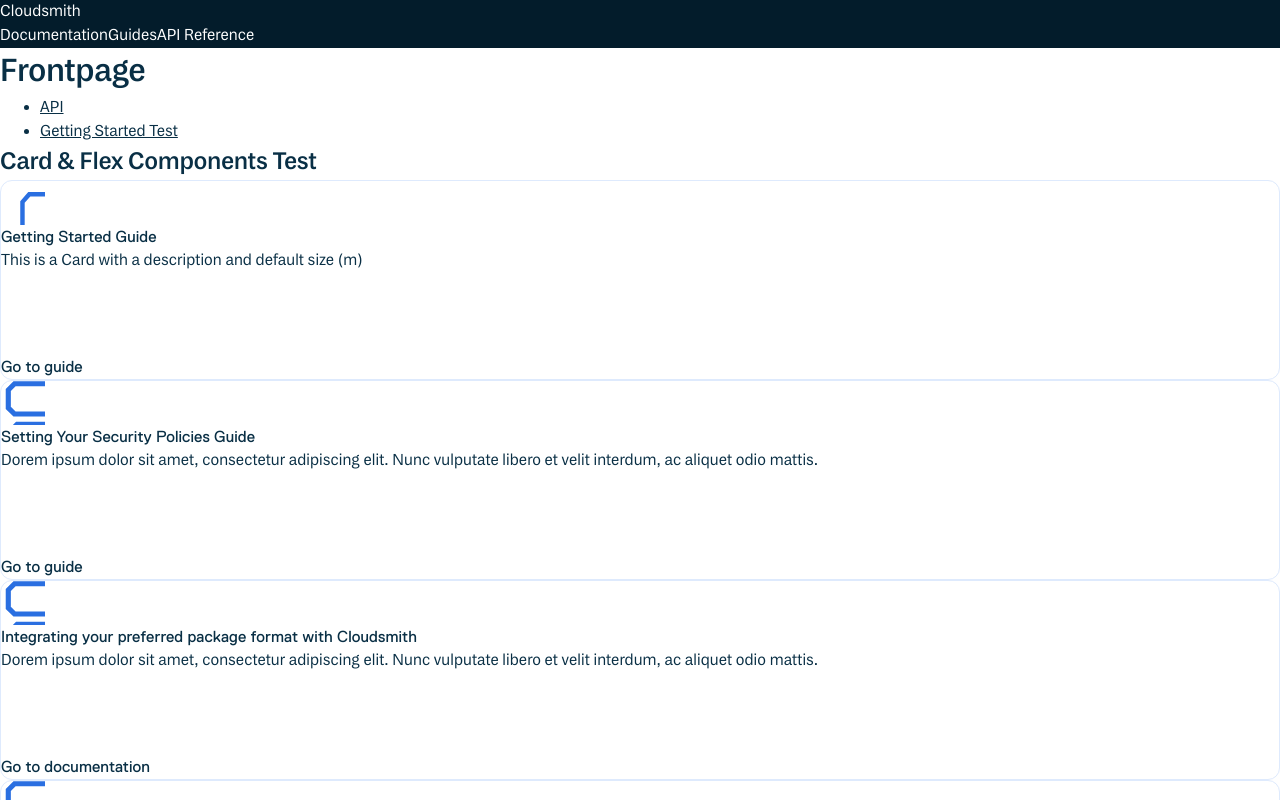
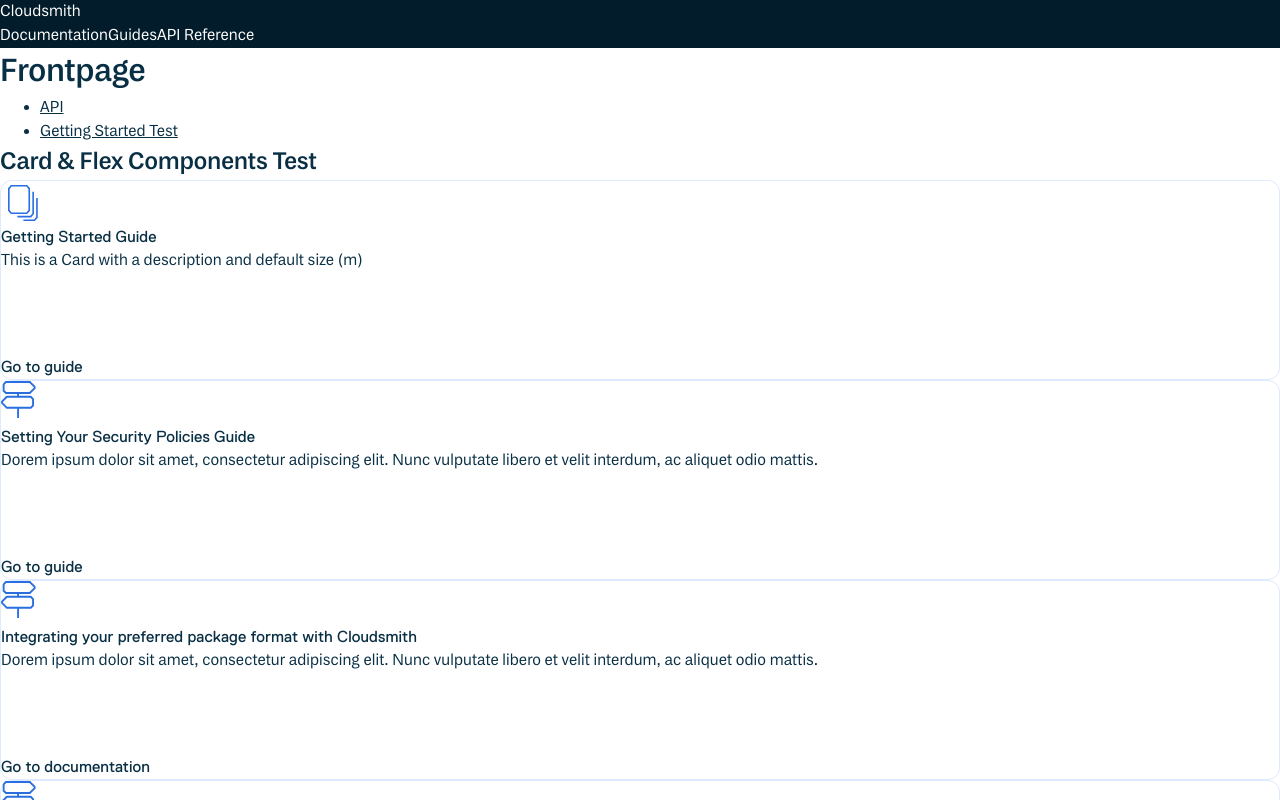
Before and after one commit to cloudsmith-io/cloudsmith-docs, a Next.js app: page / in a window 1280 px wide. Shown: the top 800 px of the page. Built offline with nearby package versions, Linux system fonts and the light colour scheme.

Commit message:
allows prop overriding

```diff
--- a/src/components/Card/Card.tsx
+++ b/src/components/Card/Card.tsx
@@ -45,7 +45,15 @@
       )}
 
       <div className={styles.icon}>
-        <Icon name={icon} title="" />
+        <Icon
+          name={icon}
+          title=""
+          aria-hidden="true"
+          focusable="false"
+          width={44}
+          height={44}
+          viewBox="0 0 44 44"
+        />
       </div>
 
       <div className={styles.content}>
--- a/src/icons/util/create-icon.tsx
+++ b/src/icons/util/create-icon.tsx
@@ -2,6 +2,8 @@
   width: 16,
   height: 16,
   viewBox: '0 0 16 16',
+  focusable: 'auto',
+  'aria-hidden': false,
 };
 
 export const createIcon = <Props extends RenderProps<Props>>(
@@ -11,9 +13,13 @@
   const Icon = ({ as, title, id, ...props }: Props & IconProps) => {
     const { children, ...svgProps } = render(props as Props);
 
+        // Allow props to override defaults
+        const finalProps = { ...defaultProps, ...svgProps, ...props };
+
+
     if (as === 'use') {
       return (
-        <svg {...defaultProps} {...svgProps}>
+        <svg {...finalProps}>
           <title>{title}</title>
           <use href={`#${id || baseId}`} />
         </svg>
@@ -22,7 +28,7 @@
 
     if (as === 'symbol') {
       return (
-        <svg {...defaultProps} {...svgProps} style={{ display: 'none' }} aria-hidden="true">
+        <svg {...finalProps} style={{ display: 'none' }} focusable="false" aria-hidden="true">
           <symbol id={id || baseId}>{children}</symbol>
         </svg>
       );
@@ -30,7 +36,7 @@
 
     // Default to SVG
     return (
-      <svg {...defaultProps} {...svgProps}>
+      <svg {...finalProps}>
         <title>{title}</title>
         {children}
       </svg>
```
